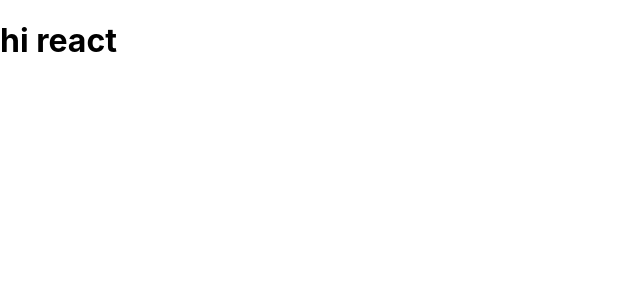
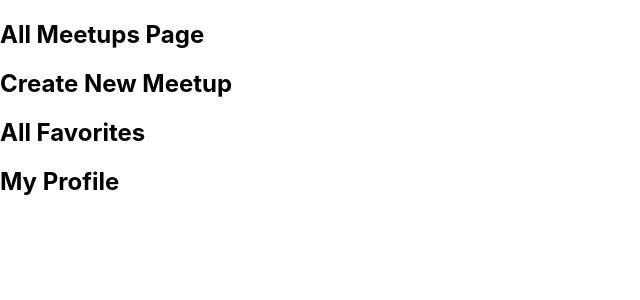
Before and after one commit to mahmoudfouadweb/Simple-React-Like-unlike-Favebook, a React (Create React App) app: page / in a window 1280 px wide. Shown: the top 300 px of the page, without its empty margins (0-640 px from the left). Built offline with nearby package versions, Linux system fonts and the light colour scheme.

Commit message:
add BrowserRouter

```diff
--- a/package.json
+++ b/package.json
@@ -8,6 +8,7 @@
     "@testing-library/user-event": "^13.5.0",
     "react": "^18.2.0",
     "react-dom": "^18.2.0",
+    "react-router-dom": "^5.3.3",
     "react-scripts": "5.0.1",
     "web-vitals": "^2.1.4"
   },
--- a/src/App.js
+++ b/src/App.js
@@ -1,8 +1,16 @@
+import AllMeetupsPage from './pages/AllMeetupsPage';
+import FavoritesPage from './pages/FavoritesPage';
+import NewMeetupPage from './pages/NewMeetupPage';
+import ProfilePage from './pages/ProfilePage';
+
 function App() {
   return (
-    <div className="App">
-      <h1>hi react</h1>
-    </div>
+    <>
+      <AllMeetupsPage />
+      <NewMeetupPage />
+      <FavoritesPage />
+      <ProfilePage />
+    </>
   );
 }
 
--- a/src/index.js
+++ b/src/index.js
@@ -2,6 +2,10 @@ import React from 'react';
 import ReactDOM from 'react-dom/client';
 import './index.css';
 import App from './App';
-
+import { BrowserRouter } from 'react-router-dom';
 const root = ReactDOM.createRoot(document.getElementById('root'));
-root.render(<App />);
+root.render(
+  <BrowserRouter>
+    <App />
+  </BrowserRouter>
+);
```
Also changed, not shown: 1 other file (tests, documents, lock files or other folders).
